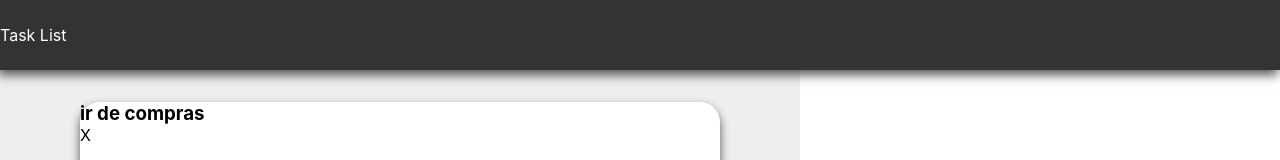
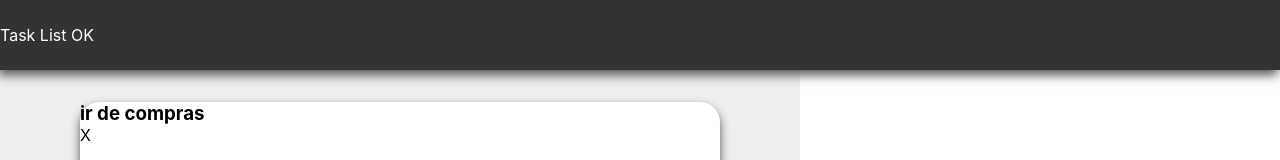
Before and after one commit to Sergi-Virgili/Intro-React-ClassTodo, a React (Create React App) app: page / in a window 1280 px wide. Shown: the top 160 px of the page. Built offline with nearby package versions, Linux system fonts and the light colour scheme.

Commit message:
test deploy

```diff
--- a/src/components/NavBar/index.jsx
+++ b/src/components/NavBar/index.jsx
@@ -2,5 +2,5 @@ import React from "react";
 import styles from "./navBar.module.css";
 
 export const NavBar = () => {
-  return <div className={styles.navBar}>Task List</div>;
+  return <div className={styles.navBar}>Task List OK</div>;
 };
```
